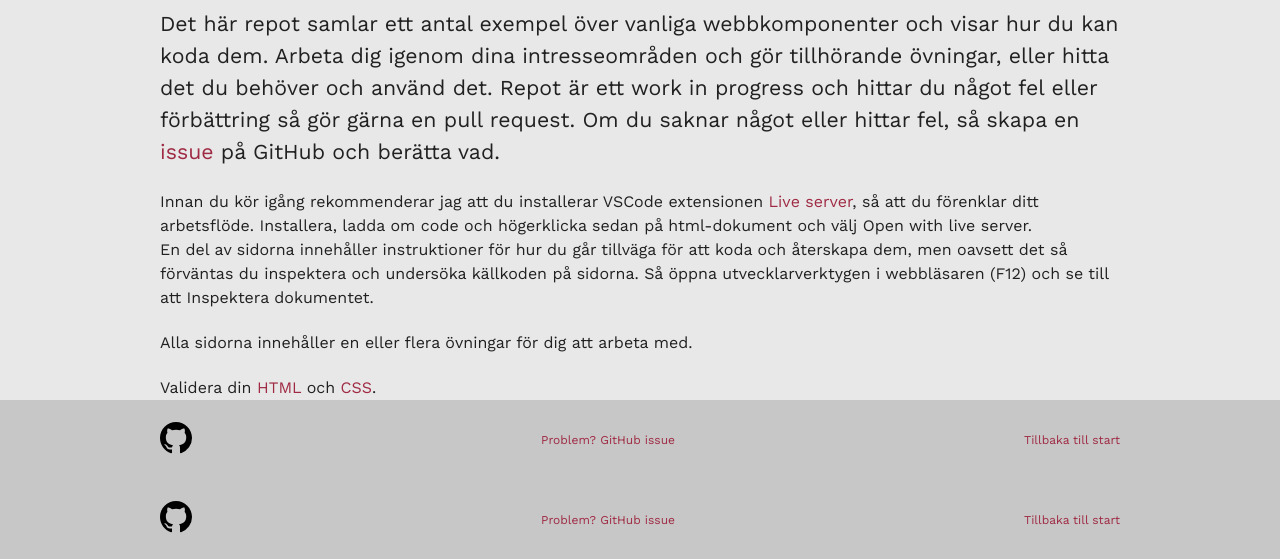
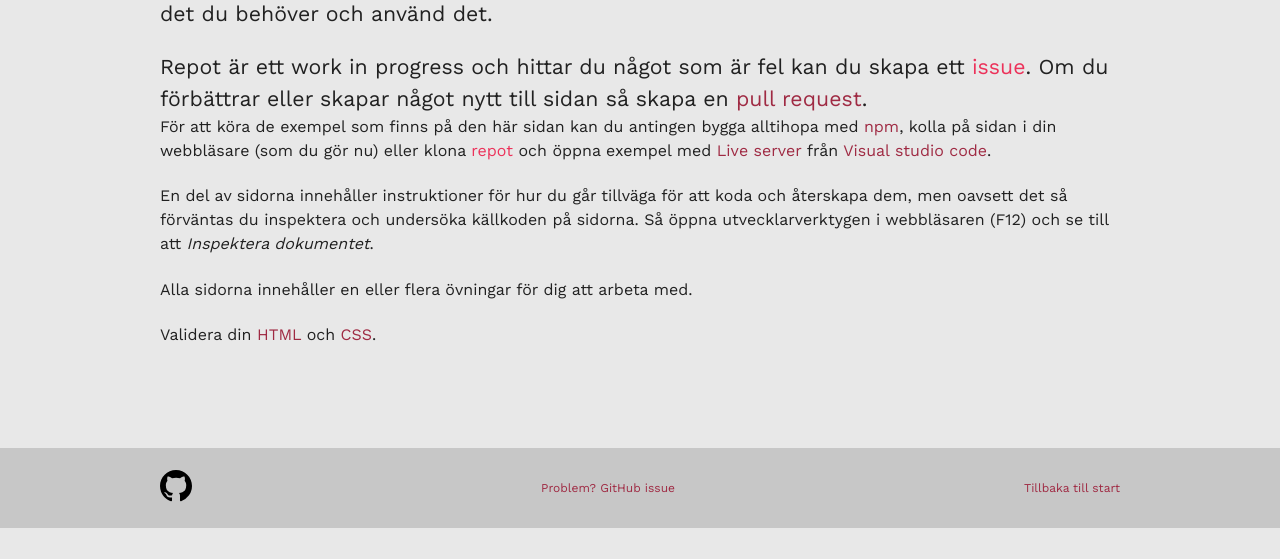
Before and after one commit to jensadev/wu-exempel, an Eleventy site: page src/index.njk in a window 1280 px wide. Shown: the part 272-831 px from the top of the page. After the commit the page ends 800 px from the top, so only its background shows below. Built offline with nearby package versions, Linux system fonts and the light colour scheme; Eleventy itself is replaced by a stand-in of ours; files that its build step writes are made by us from their sources.

Commit message:
💬 text content

```diff
--- a/src/index.njk
+++ b/src/index.njk
@@ -1,9 +1,8 @@
 ---
 title: Exempel och övningar
-layout: 'layouts/base.njk'
+layout: layouts/base.njk
 ---
 
-{% include 'components/navbar.njk' %}
 <main id="main-content" class="page container">
     <header class="page__hero flow">
         <h1 class="logo__heading">
@@ -14,39 +13,75 @@ layout: 'layouts/base.njk'
             Det här repot samlar ett antal exempel över vanliga webbkomponenter
             och visar hur du kan koda dem. Arbeta dig igenom dina
             intresseområden och gör tillhörande övningar, eller hitta det du
-            behöver och använd det. Repot är ett work in progress och hittar du
-            något fel eller förbättring så gör gärna en pull request. Om du
-            saknar något eller hittar fel, så skapa en
-            <a href="https://github.com/jensnti/wu-ovningar/issues">issue</a>
-            på GitHub och berätta vad.
+            behöver och använd det.
         </p>
-        <p>
-            Innan du kör igång rekommenderar jag att du installerar VSCode
-            extensionen
+        <p class="lead">
+            Repot är ett work in progress och hittar du något som är fel kan du
+            skapa ett
             <a
-                href="https://marketplace.visualstudio.com/items?itemName=ritwickdey.LiveServer"
-                >Live server</a
-            >, så att du förenklar ditt arbetsflöde. Installera, ladda om code
-            och högerklicka sedan på html-dokument och välj Open with live
-            server.
+                href="{{ pgk.bugs.url }}"
+                target="_blank"
+                rel="noopener"
+                >issue</a
+            >. Om du förbättrar eller skapar något nytt till sidan så skapa en
+            <a
+                href="{{ pgk.repository.url }}/pulls"
+                target="_blank"
+                rel="noopener"
+                >pull request</a
+            >.
         </p>
     </header>
     <section class="page__content flow">
         <p>
+            För att köra de exempel som finns på den här sidan kan du antingen
+            bygga alltihopa med
+            <a href="https://www.npmjs.com/" target="_blank" rel="noopener"
+                >npm</a
+            >, kolla på sidan i din webbläsare (som du gör nu) eller klona
+            <a
+                href="{{ pgk.repository.url }}"
+                target="_blank"
+                rel="noopener"
+                >repot</a
+            >
+            och öppna exempel med
+            <a
+                href="https://marketplace.visualstudio.com/items?itemName=ritwickdey.LiveServer"
+                rel="noopener"
+                >Live server</a
+            >
+            från
+            <a
+                href="https://code.visualstudio.com/"
+                target="_blank"
+                rel="noopener"
+                >Visual studio code</a
+            >.
+        </p>
+        <p>
             En del av sidorna innehåller instruktioner för hur du går tillväga
             för att koda och återskapa dem, men oavsett det så förväntas du
             inspektera och undersöka källkoden på sidorna. Så öppna
-            utvecklarverktygen i webbläsaren (F12) och se till att Inspektera
-            dokumentet.
+            utvecklarverktygen i webbläsaren (F12) och se till att
+            <em>Inspektera dokumentet</em>.
         </p>
         <p>
             Alla sidorna innehåller en eller flera övningar för dig att arbeta
             med.
         </p>
         <p>
-            Validera din <a href="https://validator.nu/">HTML</a> och
-            <a href="https://jigsaw.w3.org/css-validator/">CSS</a>.
+            Validera din
+            <a href="https://validator.nu/" target="_blank" rel="noopener"
+                >HTML</a
+            >
+            och
+            <a
+                href="https://jigsaw.w3.org/css-validator/"
+                target="_blank"
+                rel="noopener"
+                >CSS</a
+            >.
         </p>
     </section>
 </main>
-{% include 'components/footer.njk' %}
```
